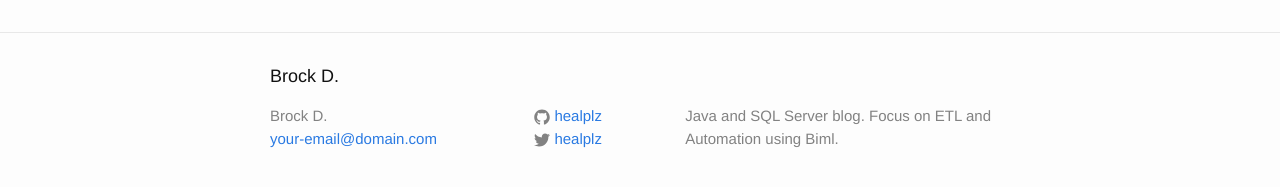
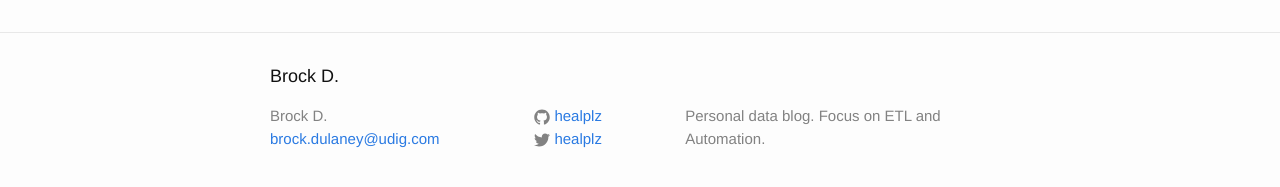
Before and after one commit to healplz/healplz.github.io, a Jekyll site: the page built from index.html, in a window 1280 px wide. Shown: the part 613-800 px from the top of the page. Built offline with Jekyll 4.4.1, drawn with Linux system fonts in a browser that asks for light colours.

Commit message:
Updating site info.

```diff
--- a/_config.yml
+++ b/_config.yml
@@ -1,8 +1,8 @@
 # Site settings
 title: Brock D.
-email: your-email@domain.com
+email: brock.dulaney@udig.com
 description: > # this means to ignore newlines until "baseurl:"
-  Java and SQL Server blog. Focus on ETL and Automation using Biml.
+  Personal data blog. Focus on ETL and Automation.
 baseurl: "" # the subpath of your site, e.g. /blog/
 url: "http://healplz.github.io" # the base hostname & protocol for your site
 twitter_username: healplz
```
